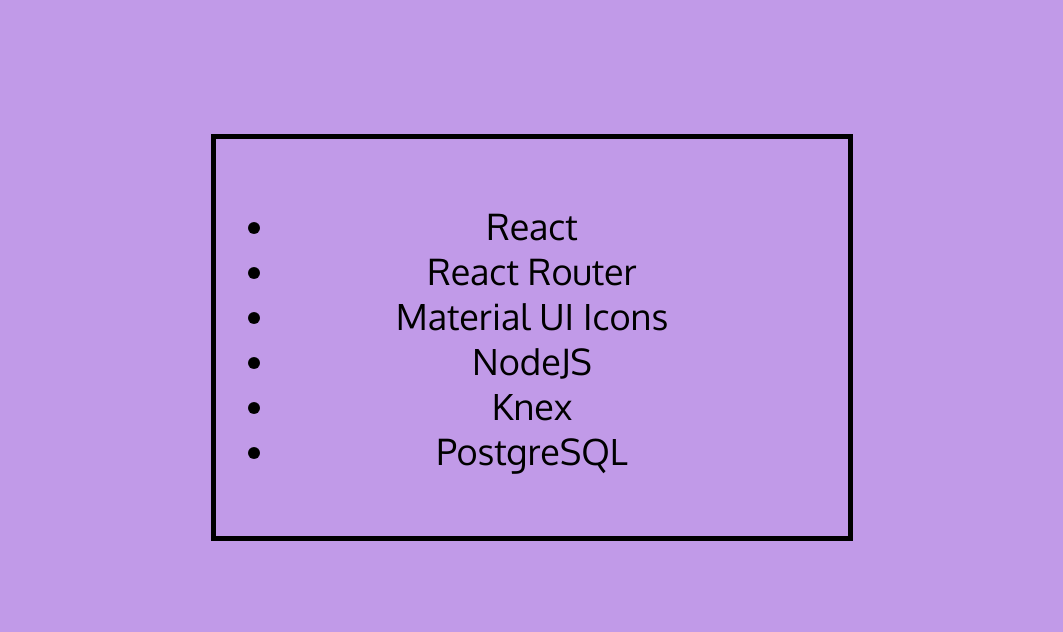
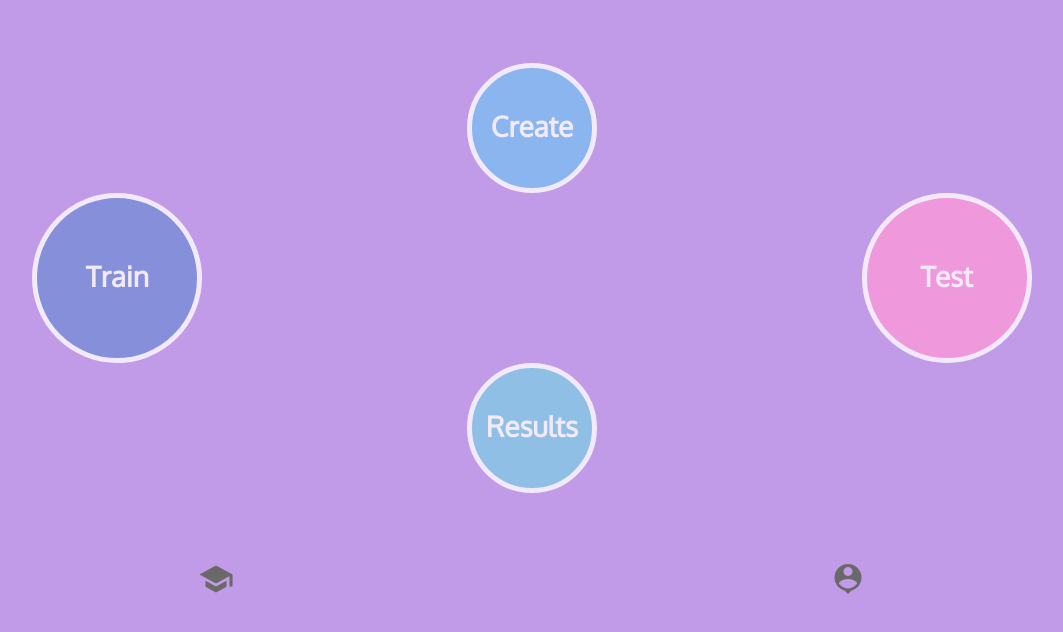
Before and after one commit to jkyletreman/flash_web_app, a React (Create React App) app: page / in a window 1280 px wide. Shown: the top 632 px of the page, without its empty margins (108-1171 px from the left). Built offline with nearby package versions, Linux system fonts and the light colour scheme; a web font is replaced by a local one.

Commit message:
Add routing to About

```diff
--- a/src/App.js
+++ b/src/App.js
@@ -2,11 +2,11 @@ import React, {Component} from 'react';
 import {BrowserRouter as Router, Route, Link, Redirect, Switch} from 'react-router-dom'
 // import MuiThemeProvider from 'material-ui/styles/MuiThemeProvider';
 
-// import Start from './components/js/Start'
-// import NavPage from './components/js/NavPage'
-// import Train from './components/js/Train'
-// import Test from './components/js/Test'
-// import Create from './components/js/Create'
+import Start from './components/js/Start'
+import NavPage from './components/js/NavPage'
+import Train from './components/js/Train'
+import Test from './components/js/Test'
+import Create from './components/js/Create'
 import About from './components/js/About'
 // import AnimationTest from './components/js/AnimationsTest'
 
@@ -95,7 +95,8 @@ class App extends Component {
   */
   render() {
     return (<React.Fragment>
-      {/* <Router>
+      <Router>
+        <div>
         <div style={spacing} className="App">
           {!this.state.isRendering ?
           (<Start colors={colors}/>) : (<Switch>
@@ -103,11 +104,12 @@ class App extends Component {
             <Route path='/create' render={() => <Create colors={colors} combineStyleObjects={this.combineStyleObjects}/>}/>
             <Route path='/train' render={() => <Train colors={colors} combineStyleObjects={this.combineStyleObjects}/>}/>
             <Route path='/test' render={() => <Test colors={colors} combineStyleObjects={this.combineStyleObjects}/>}/>
+            <Route path='/about' component={About} />
           </Switch>
         )}
         </div>
-      </Router> */}
-      <About />
+      </div>
+      </Router>
     </React.Fragment>)
   }
 }
--- a/src/components/js/About.js
+++ b/src/components/js/About.js
@@ -7,7 +7,8 @@ const style = {
   textAlign: 'center',
   maxWidth: '40%',
   border: '5px solid black',
-  listStylePosition: 'center'
+  listStylePosition: 'center',
+  color: 'white',
 }
 
 function About() {
--- a/src/components/js/NavPage.js
+++ b/src/components/js/NavPage.js
@@ -98,7 +98,9 @@ export default class NavPage extends React.Component {
             </Link>
           </div>
         <div style={this.props.combineStyleObjects(grid.IconContainer, {paddingTop: '5%'})}>
-          <Icon colors={this.props.colors} text={'school'} grid={grid.IconLeft} />
+          <Link to='/about' style={this.props.combineStyleObjects({textDecoration: 'none' }, grid.IconLeft)}>
+            <Icon colors={this.props.colors} text={'school'} grid={grid.IconLeft} />
+          </Link>
           <Icon colors={this.props.colors} text={'person_pin'} grid={grid.IconRight} />
         </div>
       </React.Fragment>
```
